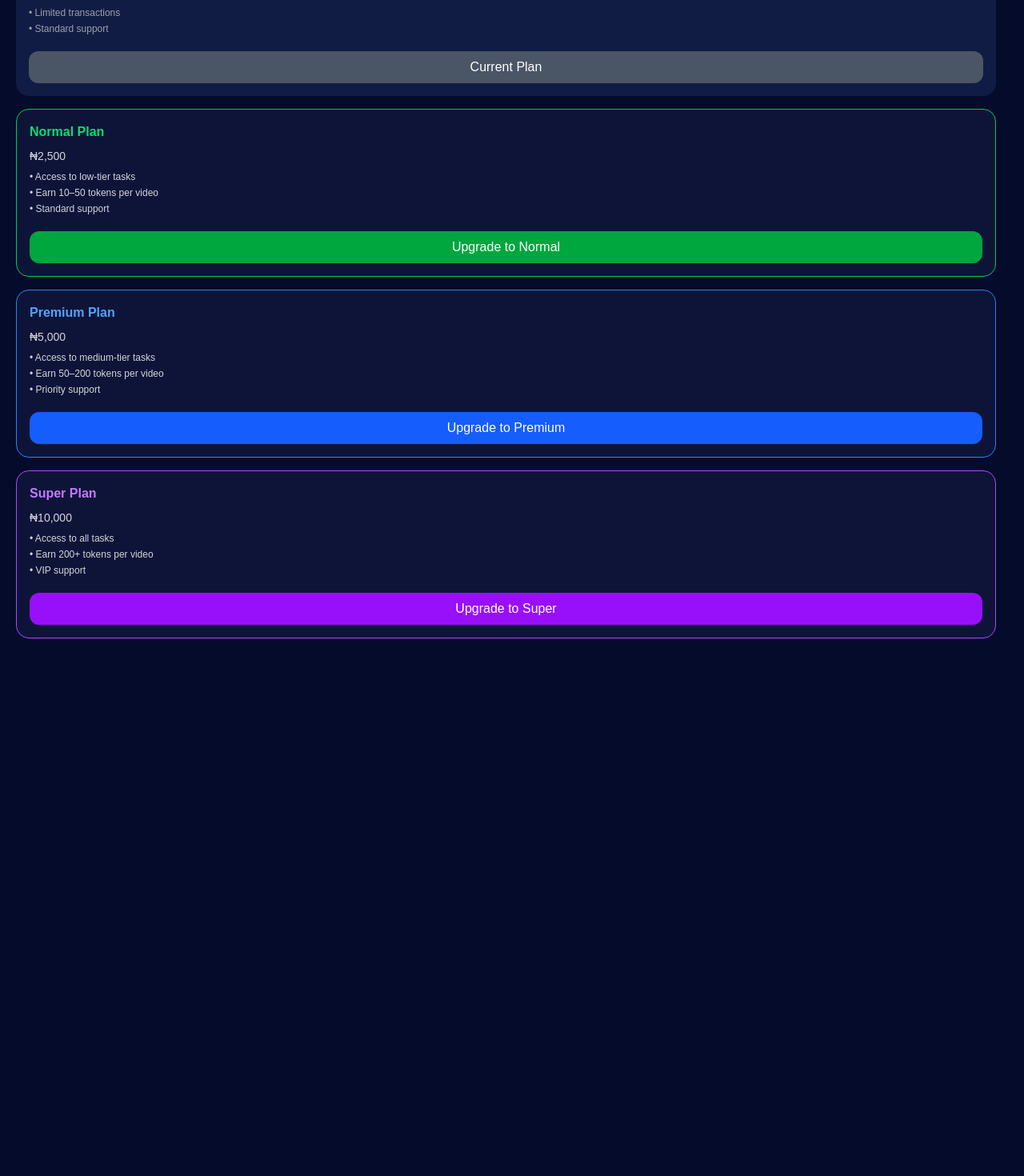
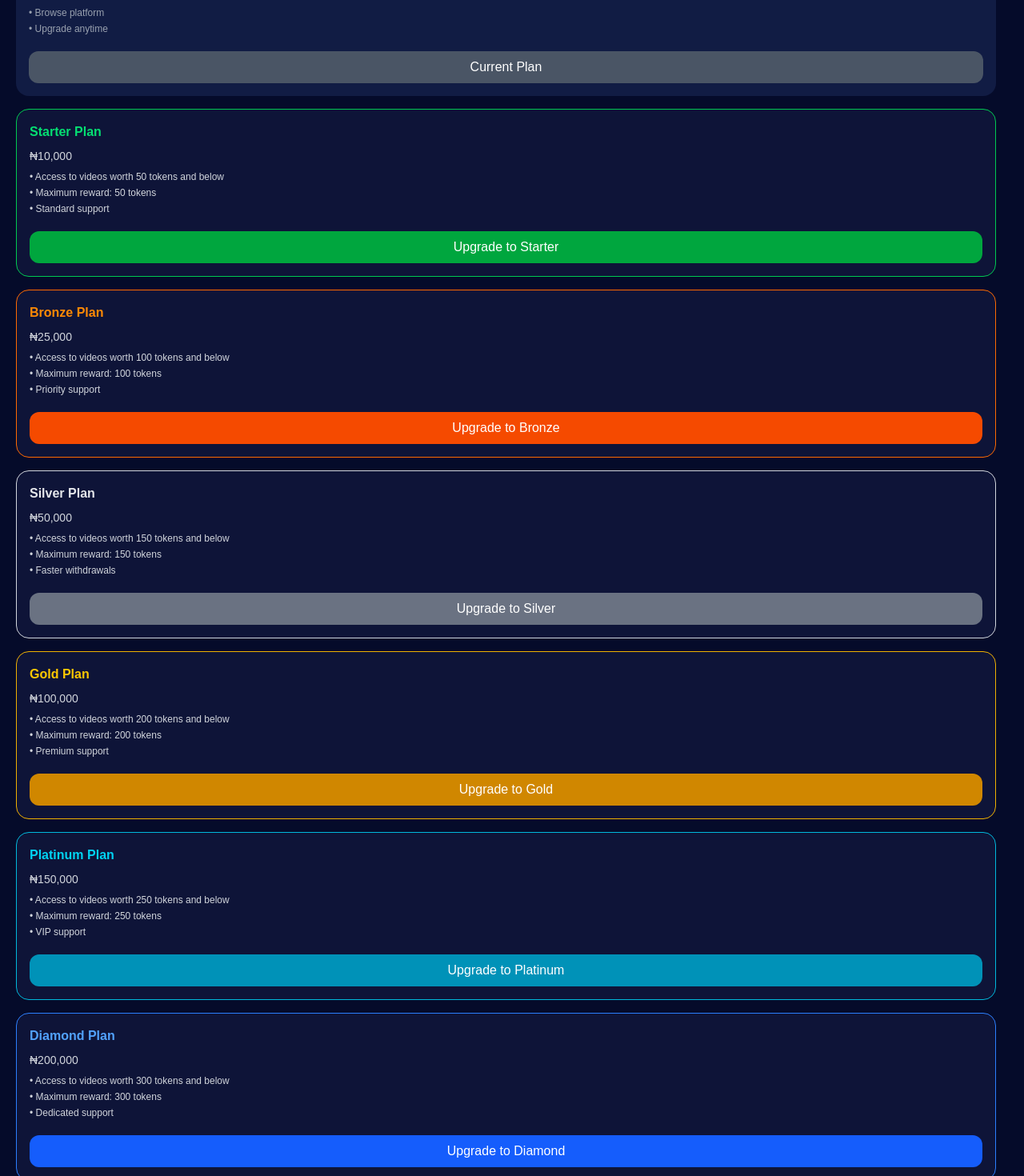
Before and after one commit to 12A001/TaskMasta, a Vue app: page /upgrade in a window 1280 px wide. Shown: the part 260-1730 px from the top of the page at 80% size. Before the commit the page ends 1098 px from the top, so only its background shows below. Built offline with nearby package versions, Linux system fonts and the light colour scheme; no server answers; sample sign-in values are in the browser's storage.

Commit message:
Add new subscription plans and reward-based task access

```diff
--- a/src/components/PlanBadge.vue
+++ b/src/components/PlanBadge.vue
@@ -4,24 +4,66 @@ import { computed } from 'vue'
 const props = defineProps({
   plan: {
     type: String,
-    default: 'normal',
-  },
+    default: 'free'
+  }
 })
 
-const isVerified = computed(() =>
-  ['premium', 'super'].includes(props.plan?.toLowerCase())
-)
+// Only paid plans have badges
+const isVerified = computed(() => props.plan?.toLowerCase() !== 'free')
 
 const badgeColor = computed(() => {
   switch (props.plan?.toLowerCase()) {
-    case 'super':
-      return '#F59E0B' // gold
+    case 'starter':
+      return '#22C55E' // Green
 
-    case 'premium':
-      return '#1877F2' // Facebook blue
+    case 'bronze':
+      return '#B45309' // Bronze
+
+    case 'silver':
+      return '#94A3B8' // Silver
+
+    case 'gold':
+      return '#FACC15' // Gold
+
+    case 'platinum':
+      return '#06B6D4' // Cyan
+
+    case 'diamond':
+      return '#3B82F6' // Blue
+
+    case 'elite':
+      return '#A855F7' // Purple
 
     default:
       return '#64748B'
+  }
+})
+
+const glowColor = computed(() => {
+  switch (props.plan?.toLowerCase()) {
+    case 'starter':
+      return 'rgba(34,197,94,.55)'
+
+    case 'bronze':
+      return 'rgba(180,83,9,.55)'
+
+    case 'silver':
+      return 'rgba(148,163,184,.55)'
+
+    case 'gold':
+      return 'rgba(250,204,21,.6)'
+
+    case 'platinum':
+      return 'rgba(6,182,212,.6)'
+
+    case 'diamond':
+      return 'rgba(59,130,246,.65)'
+
+    case 'elite':
+      return 'rgba(168,85,247,.7)'
+
+    default:
+      return 'rgba(100,116,139,.4)'
   }
 })
 </script>
@@ -31,21 +73,18 @@ const badgeColor = computed(() => {
     v-if="isVerified"
     class="relative inline-flex items-center justify-center"
   >
-    <!-- subtle glow -->
+    <!-- Glow -->
     <div
-      class="absolute inset-0 blur-md opacity-40 animate-pulse"
-      :style="{ color: badgeColor }"
-    >
-      ●
-    </div>
+      class="absolute inset-0 rounded-full blur-md opacity-80 animate-pulse"
+      :style="{ background: glowColor }"
+    />
 
-    <!-- Facebook style badge -->
+    <!-- Badge -->
     <svg
       class="w-5 h-5 relative z-10 animate-badge"
       viewBox="0 0 24 24"
       fill="none"
     >
-      <!-- Facebook-like verification shape -->
       <path
         d="M12 1.8
         L14.1 3.2
@@ -77,7 +116,6 @@ const badgeColor = computed(() => {
         :fill="badgeColor"
       />
 
-      <!-- White check -->
       <path
         d="M10.4 15.6L7.8 13L6.4 14.4L10.4 18.4L17.8 11L16.4 9.6L10.4 15.6Z"
         fill="white"
@@ -89,15 +127,15 @@ const badgeColor = computed(() => {
 <style scoped>
 @keyframes badgeFloat {
   0% {
-    transform: translateY(0px);
+    transform: translateY(0px) scale(1);
   }
 
   50% {
-    transform: translateY(-1px);
+    transform: translateY(-2px) scale(1.05);
   }
 
   100% {
-    transform: translateY(0px);
+    transform: translateY(0px) scale(1);
   }
 }
 
--- a/src/stores/task.js
+++ b/src/stores/task.js
@@ -12,7 +12,7 @@ state: () => ({
 
   completedTasks: 0,    // 0 → 2 → 4 → 6 → 8 → 10
 
-  completedToday: [],   // ⚠️ kept (backend support still allowed)
+  completedToday: [],   //  kept (backend support still allowed)
   tasks: [],
   featuredTask: null,
   weeklyTaskHistory: [], // For dashboard insights
@@ -35,7 +35,7 @@ getters: {
     state.completedTasks >= state.dailyGoal,
 
   /**
-   * ✅ SAFE TODAY FILTER (NEW FIX)
+   *  SAFE TODAY FILTER (NEW FIX)
    * - Uses backend data if correct
    * - Falls back to local filtering if backend is wrong
    */
--- a/src/views/AdminTasks.vue
+++ b/src/views/AdminTasks.vue
@@ -10,8 +10,7 @@ const { tasks, loading } = storeToRefs(taskStore)
 const form = ref({
   title: '',
   youtubeVideoId: '',
-  reward: 0,
-  tier: 'low',
+  reward: 10,
   secretCode: '',
   duration: '',
   description: '',
@@ -23,13 +22,14 @@ onMounted(() => {
 })
 
 const createTask = async () => {
+  if (!form.value.title || !form.value.youtubeVideoId) return
+
   await taskStore.createTask(form.value)
 
   form.value = {
     title: '',
     youtubeVideoId: '',
-    reward: 0,
-    tier: 'low',
+    reward: 10,
     secretCode: '',
     duration: '',
     description: '',
@@ -53,46 +53,69 @@ const toggleTask = (task) => {
     <!-- HEADER -->
     <div class="mb-6">
       <h1 class="text-2xl font-bold">Admin Dashboard</h1>
-      <p class="text-sm text-gray-400">Manage tasks and video rewards</p>
+      <p class="text-sm text-gray-400">
+        Manage tasks and video rewards
+      </p>
     </div>
 
     <div class="grid grid-cols-1 lg:grid-cols-3 gap-6">
 
       <!-- CREATE TASK -->
-      <div class="bg-[#111C44] rounded-2xl p-5 space-y-3 border border-white/5">
+      <div class="bg-[#111C44] rounded-2xl p-5 space-y-4 border border-white/5">
 
-        <h2 class="text-lg font-semibold mb-2">Create Task</h2>
+        <h2 class="text-lg font-semibold">
+          Create Task
+        </h2>
 
-        <input v-model="form.title" placeholder="Task title"
-          class="w-full p-3 rounded-lg bg-[#0B1020] outline-none focus:ring-2 focus:ring-purple-500" />
+        <input
+          v-model="form.title"
+          placeholder="Task title"
+          class="w-full p-3 rounded-lg bg-[#0B1020] outline-none focus:ring-2 focus:ring-purple-500"
+        />
 
-        <input v-model="form.youtubeVideoId" placeholder="YouTube Video ID"
-          class="w-full p-3 rounded-lg bg-[#0B1020] outline-none focus:ring-2 focus:ring-purple-500" />
+        <input
+          v-model="form.youtubeVideoId"
+          placeholder="YouTube Video ID"
+          class="w-full p-3 rounded-lg bg-[#0B1020] outline-none focus:ring-2 focus:ring-purple-500"
+        />
 
-        <div class="grid grid-cols-2 gap-2">
-          <input v-model="form.reward" type="number" placeholder="Reward"
-            class="p-3 rounded-lg bg-[#0B1020] outline-none focus:ring-2 focus:ring-purple-500" />
+        <div>
+          <label class="text-sm text-gray-400 block mb-2">
+            Reward (10 - 500 Tokens)
+          </label>
 
-          <select v-model="form.tier"
-            class="p-3 rounded-lg bg-[#0B1020] outline-none">
-            <option value="low">Low Tier</option>
-            <option value="medium">Medium</option>
-            <option value="high">High</option>
-          </select>
+          <input
+            v-model.number="form.reward"
+            type="number"
+            min="10"
+            max="500"
+            step="10"
+            class="w-full p-3 rounded-lg bg-[#0B1020] outline-none focus:ring-2 focus:ring-purple-500"
+          />
         </div>
 
-        <input v-model="form.secretCode" placeholder="Secret Code"
-          class="w-full p-3 rounded-lg bg-[#0B1020] outline-none focus:ring-2 focus:ring-purple-500" />
+        <input
+          v-model="form.secretCode"
+          placeholder="Secret Code"
+          class="w-full p-3 rounded-lg bg-[#0B1020] outline-none focus:ring-2 focus:ring-purple-500"
+        />
 
-        <input v-model="form.duration" placeholder="Duration (e.g. 30s)"
-          class="w-full p-3 rounded-lg bg-[#0B1020] outline-none focus:ring-2 focus:ring-purple-500" />
+        <input
+          v-model="form.duration"
+          placeholder="Duration (e.g. 30s)"
+          class="w-full p-3 rounded-lg bg-[#0B1020] outline-none focus:ring-2 focus:ring-purple-500"
+        />
 
-        <textarea v-model="form.description" placeholder="Description"
-          class="w-full p-3 rounded-lg bg-[#0B1020] outline-none h-24 resize-none"></textarea>
+        <textarea
+          v-model="form.description"
+          placeholder="Description"
+          class="w-full p-3 rounded-lg bg-[#0B1020] outline-none h-24 resize-none"
+        />
 
         <button
           @click="createTask"
-          class="w-full py-3 rounded-lg cursor-pointer bg-gradient-to-r from-purple-600 to-indigo-600 font-semibold hover:opacity-90 transition">
+          class="w-full py-3 rounded-lg cursor-pointer bg-gradient-to-r from-purple-600 to-indigo-600 font-semibold hover:opacity-90 transition"
+        >
           Create Task
         </button>
 
@@ -102,45 +125,57 @@ const toggleTask = (task) => {
       <div class="lg:col-span-2 space-y-4">
 
         <div class="flex justify-between items-center">
-          <h2 class="text-lg font-semibold">All Tasks</h2>
-          <span class="text-xs text-gray-400">{{ tasks.length }} tasks</span>
+          <h2 class="text-lg font-semibold">
+            All Tasks
+          </h2>
+
+          <span class="text-xs text-gray-400">
+            {{ tasks.length }} tasks
+          </span>
         </div>
 
-        <div v-if="loading" class="text-gray-400">
+        <div
+          v-if="loading"
+          class="text-gray-400"
+        >
           Loading tasks...
         </div>
 
-        <!-- TASK CARDS -->
         <div
           v-for="task in tasks"
           :key="task._id"
           class="bg-[#111C44] border border-white/5 rounded-2xl p-4 flex justify-between items-center hover:bg-[#131A33] transition"
         >
 
-          <!-- LEFT -->
           <div>
-  <p class="font-semibold">{{ task.title }}</p>
+            <p class="font-semibold">
+              {{ task.title }}
+            </p>
 
-  <div class="text-xs text-gray-400 mt-1 flex items-center gap-2">
+            <div class="flex items-center gap-2 mt-2 text-sm text-gray-400">
 
-    <span class="uppercase">{{ task.tier }}</span>
-
-    <span>•</span>
-
-    <div class="flex items-center gap-1">
               <img
                 :src="TaskNovaCoin"
                 alt="TaskNova Coin"
-        class="w-3 h-3 rounded-full object-cover"
+                class="w-4 h-4 rounded-full"
               />
 
-      <span>{{ task.reward }}</span>
-    </div>
+              <span class="font-medium">
+                {{ task.reward }} Tokens
+              </span>
+
+              <span
+                class="text-xs px-2 py-1 rounded-full"
+                :class="task.active
+                  ? 'bg-green-500/20 text-green-400'
+                  : 'bg-red-500/20 text-red-400'"
+              >
+                {{ task.active ? 'Active' : 'Disabled' }}
+              </span>
 
             </div>
           </div>
 
-          <!-- ACTIONS -->
           <div class="flex gap-2">
 
             <button
@@ -162,6 +197,7 @@ const toggleTask = (task) => {
         </div>
 
       </div>
+
     </div>
   </div>
 </template>
--- a/src/views/UpgradePlans.vue
+++ b/src/views/UpgradePlans.vue
@@ -3,7 +3,10 @@
     <!-- Header -->
     <div class="fixed top-0 left-0 w-full bg-[#050B2A] z-50 border-b border-[#0E1438]">
       <div class="flex items-center gap-3 px-4 py-4">
-        <button @click="goBack" class="text-white text-2xl font-bold active:scale-95 transition">
+        <button
+          @click="goBack"
+          class="text-white text-2xl font-bold active:scale-95 transition"
+        >
           ←
         </button>
 
@@ -13,118 +16,270 @@
 
     <!-- Content -->
     <div class="pt-20 px-5 space-y-4 pb-10">
+
       <!-- Intro -->
       <div class="bg-[#0E1438] p-4 rounded-2xl">
         <h2 class="font-semibold">Choose your plan</h2>
         <p class="text-sm text-gray-300">
-          Upgrade your account to unlock premium features and higher limits.
+          Upgrade your account to unlock higher reward tasks.
         </p>
       </div>
 
       <!-- FREE -->
-<!-- FREE -->
-<div
-  v-if="userPlan === 'free'"
-  class="bg-[#111C44] p-4 rounded-2xl space-y-2"
->        <h3 class="font-semibold">Free Plan</h3>
+      <div
+        v-if="userPlan === 'free'"
+        class="bg-[#111C44] p-4 rounded-2xl space-y-2"
+      >
+        <h3 class="font-semibold">Free Plan</h3>
         <p class="text-sm text-gray-300">₦0</p>
 
         <ul class="text-xs text-gray-400 space-y-1 mt-2">
-          <li>• Basic features</li>
-          <li>• Limited transactions</li>
+          <li>• Create account</li>
+          <li>• Browse platform</li>
+          <li>• Upgrade anytime</li>
+        </ul>
+
+        <button
+          class="w-full mt-3 bg-gray-600 py-2 rounded-xl"
+          disabled
+        >
+          Current Plan
+        </button>
+      </div>
+
+      <!-- STARTER -->
+      <div
+        v-if="canSeePlan('starter')"
+        class="bg-[#0E1438] p-4 rounded-2xl border border-green-500 space-y-2"
+      >
+        <h3 class="font-semibold text-green-400">Starter Plan</h3>
+
+        <p class="text-sm text-gray-300">₦10,000</p>
+
+        <ul class="text-xs text-gray-300 space-y-1 mt-2">
+          <li>• Access to videos worth 50 tokens and below</li>
+          <li>• Maximum reward: 50 tokens</li>
           <li>• Standard support</li>
         </ul>
 
-        <button class="w-full mt-3 bg-gray-600 py-2 rounded-xl" disabled>
-          {{ userPlan === 'free' ? 'Current Plan' : 'Owned' }}
-        </button>
-      </div>
-
-      <!-- NORMAL -->
-      <div
-        v-if="canSeePlan('normal')"
-        class="bg-[#0E1438] p-4 rounded-2xl space-y-2 border border-green-500"
-      >
-        <h3 class="font-semibold text-green-400">Normal Plan</h3>
-        <p class="text-sm text-gray-300">₦2,500</p>
-
-        <ul class="text-xs text-gray-300 space-y-1 mt-2">
-          <li>• Access to low-tier tasks</li>
-          <li>• Earn 10–50 tokens per video</li>
-          <li>• Standard support</li>
-        </ul>
-
-        <button v-if="isOwned('normal')" disabled class="w-full mt-3 bg-gray-600 py-2 rounded-xl">
+        <button
+          v-if="isOwned('starter')"
+          disabled
+          class="w-full mt-3 bg-gray-600 py-2 rounded-xl"
+        >
           Owned
         </button>
 
         <button
-          v-else-if="canUpgradeTo('normal')"
-          @click="selectPlan('normal')"
+          v-else-if="canUpgradeTo('starter')"
+          @click="selectPlan('starter')"
           class="w-full mt-3 bg-green-600 py-2 rounded-xl"
         >
-          Upgrade to Normal
+          Upgrade to Starter
         </button>
       </div>
 
-      <!-- PREMIUM -->
+      <!-- BRONZE -->
       <div
-        v-if="canSeePlan('premium')"
-        class="bg-[#0E1438] p-4 rounded-2xl space-y-2 border border-blue-500"
+        v-if="canSeePlan('bronze')"
+        class="bg-[#0E1438] p-4 rounded-2xl border border-orange-500 space-y-2"
       >
-        <h3 class="font-semibold text-blue-400">Premium Plan</h3>
-        <p class="text-sm text-gray-300">₦5,000</p>
+        <h3 class="font-semibold text-orange-400">Bronze Plan</h3>
+
+        <p class="text-sm text-gray-300">₦25,000</p>
 
         <ul class="text-xs text-gray-300 space-y-1 mt-2">
-          <li>• Access to medium-tier tasks</li>
-          <li>• Earn 50–200 tokens per video</li>
+          <li>• Access to videos worth 100 tokens and below</li>
+          <li>• Maximum reward: 100 tokens</li>
           <li>• Priority support</li>
         </ul>
 
-        <button v-if="isOwned('premium')" disabled class="w-full mt-3 bg-gray-600 py-2 rounded-xl">
+        <button
+          v-if="isOwned('bronze')"
+          disabled
+          class="w-full mt-3 bg-gray-600 py-2 rounded-xl"
+        >
           Owned
         </button>
 
         <button
-          v-else-if="canUpgradeTo('premium')"
-          @click="selectPlan('premium')"
-          class="w-full mt-3 bg-blue-600 py-2 rounded-xl"
+          v-else-if="canUpgradeTo('bronze')"
+          @click="selectPlan('bronze')"
+          class="w-full mt-3 bg-orange-600 py-2 rounded-xl"
         >
-          Upgrade to Premium
+          Upgrade to Bronze
         </button>
       </div>
 
-      <!-- SUPER -->
+      <!-- SILVER -->
       <div
-        v-if="canSeePlan('super')"
-        class="bg-[#0E1438] p-4 rounded-2xl space-y-2 border border-purple-500"
+        v-if="canSeePlan('silver')"
+        class="bg-[#0E1438] p-4 rounded-2xl border border-gray-300 space-y-2"
       >
-        <h3 class="font-semibold text-purple-400">Super Plan</h3>
-        <p class="text-sm text-gray-300">₦10,000</p>
+        <h3 class="font-semibold text-gray-200">Silver Plan</h3>
+
+        <p class="text-sm text-gray-300">₦50,000</p>
 
         <ul class="text-xs text-gray-300 space-y-1 mt-2">
-          <li>• Access to all tasks</li>
-          <li>• Earn 200+ tokens per video</li>
-          <li>• VIP support</li>
+          <li>• Access to videos worth 150 tokens and below</li>
+          <li>• Maximum reward: 150 tokens</li>
+          <li>• Faster withdrawals</li>
         </ul>
 
-        <button v-if="isOwned('super')" disabled class="w-full mt-3 bg-gray-600 py-2 rounded-xl">
+        <button
+          v-if="isOwned('silver')"
+          disabled
+          class="w-full mt-3 bg-gray-600 py-2 rounded-xl"
+        >
           Owned
         </button>
 
         <button
-          v-else-if="canUpgradeTo('super')"
-          @click="selectPlan('super')"
+          v-else-if="canUpgradeTo('silver')"
+          @click="selectPlan('silver')"
+          class="w-full mt-3 bg-gray-500 py-2 rounded-xl"
+        >
+          Upgrade to Silver
+        </button>
+      </div>
+
+      <!-- GOLD -->
+      <div
+        v-if="canSeePlan('gold')"
+        class="bg-[#0E1438] p-4 rounded-2xl border border-yellow-500 space-y-2"
+      >
+        <h3 class="font-semibold text-yellow-400">Gold Plan</h3>
+
+        <p class="text-sm text-gray-300">₦100,000</p>
+
+        <ul class="text-xs text-gray-300 space-y-1 mt-2">
+          <li>• Access to videos worth 200 tokens and below</li>
+          <li>• Maximum reward: 200 tokens</li>
+          <li>• Premium support</li>
+        </ul>
+
+        <button
+          v-if="isOwned('gold')"
+          disabled
+          class="w-full mt-3 bg-gray-600 py-2 rounded-xl"
+        >
+          Owned
+        </button>
+
+        <button
+          v-else-if="canUpgradeTo('gold')"
+          @click="selectPlan('gold')"
+          class="w-full mt-3 bg-yellow-600 py-2 rounded-xl"
+        >
+          Upgrade to Gold
+        </button>
+      </div>
+
+      <!-- PLATINUM -->
+      <div
+        v-if="canSeePlan('platinum')"
+        class="bg-[#0E1438] p-4 rounded-2xl border border-cyan-500 space-y-2"
+      >
+        <h3 class="font-semibold text-cyan-400">Platinum Plan</h3>
+
+        <p class="text-sm text-gray-300">₦150,000</p>
+
+        <ul class="text-xs text-gray-300 space-y-1 mt-2">
+          <li>• Access to videos worth 250 tokens and below</li>
+          <li>• Maximum reward: 250 tokens</li>
+          <li>• VIP support</li>
+        </ul>
+
+        <button
+          v-if="isOwned('platinum')"
+          disabled
+          class="w-full mt-3 bg-gray-600 py-2 rounded-xl"
+        >
+          Owned
+        </button>
+
+        <button
+          v-else-if="canUpgradeTo('platinum')"
+          @click="selectPlan('platinum')"
+          class="w-full mt-3 bg-cyan-600 py-2 rounded-xl"
+        >
+          Upgrade to Platinum
+        </button>
+      </div>
+
+      <!-- DIAMOND -->
+      <div
+        v-if="canSeePlan('diamond')"
+        class="bg-[#0E1438] p-4 rounded-2xl border border-blue-500 space-y-2"
+      >
+        <h3 class="font-semibold text-blue-400">Diamond Plan</h3>
+
+        <p class="text-sm text-gray-300">₦200,000</p>
+
+        <ul class="text-xs text-gray-300 space-y-1 mt-2">
+          <li>• Access to videos worth 300 tokens and below</li>
+          <li>• Maximum reward: 300 tokens</li>
+          <li>• Dedicated support</li>
+        </ul>
+
+        <button
+          v-if="isOwned('diamond')"
+          disabled
+          class="w-full mt-3 bg-gray-600 py-2 rounded-xl"
+        >
+          Owned
+        </button>
+
+        <button
+          v-else-if="canUpgradeTo('diamond')"
+          @click="selectPlan('diamond')"
+          class="w-full mt-3 bg-blue-600 py-2 rounded-xl"
+        >
+          Upgrade to Diamond
+        </button>
+      </div>
+
+      <!-- ELITE -->
+      <div
+        v-if="canSeePlan('elite')"
+        class="bg-[#0E1438] p-4 rounded-2xl border border-purple-500 space-y-2"
+      >
+        <h3 class="font-semibold text-purple-400">Elite Plan</h3>
+
+        <p class="text-sm text-gray-300">₦500,000</p>
+
+        <ul class="text-xs text-gray-300 space-y-1 mt-2">
+          <li>• Access to videos worth 500 tokens and below</li>
+          <li>• Maximum reward: 500 tokens</li>
+          <li>• Highest earning potential</li>
+          <li>• Exclusive VIP support</li>
+        </ul>
+
+        <button
+          v-if="isOwned('elite')"
+          disabled
+          class="w-full mt-3 bg-gray-600 py-2 rounded-xl"
+        >
+          Owned
+        </button>
+
+        <button
+          v-else-if="canUpgradeTo('elite')"
+          @click="selectPlan('elite')"
           class="w-full mt-3 bg-purple-600 py-2 rounded-xl"
         >
-          Upgrade to Super
+          Upgrade to Elite
         </button>
       </div>
 
       <!-- STATUS -->
-      <p v-if="message" class="text-center text-green-400 text-sm">
+      <p
+        v-if="message"
+        class="text-center text-green-400 text-sm"
+      >
         {{ message }}
       </p>
+
     </div>
   </div>
 </template>
@@ -141,7 +296,6 @@ const message = ref('')
 
 const goBack = () => router.back()
 
-/*  ALWAYS keep user fresh */
 onMounted(() => {
   authStore.fetchProfile()
 })
@@ -150,14 +304,16 @@ const userPlan = computed(() => authStore.user?.plan || 'free')
 
 const rank = {
   free: 0,
-  normal: 1,
-  premium: 2,
-  super: 3,
+  starter: 1,
+  bronze: 2,
+  silver: 3,
+  gold: 4,
+  platinum: 5,
+  diamond: 6,
+  elite: 7
 }
 
-const isOwned = (plan) => {
-  return userPlan.value === plan
-}
+const isOwned = (plan) => userPlan.value === plan
 
 const canUpgradeTo = (plan) => {
   return rank[plan] > rank[userPlan.value]
@@ -167,7 +323,6 @@ const canSeePlan = (plan) => {
   return rank[plan] >= rank[userPlan.value]
 }
 
-/*  upgrade handler */
 const selectPlan = async (plan) => {
   message.value = 'Starting payment...'
 
```
Lines whose indentation alone changed are shown as unchanged.
